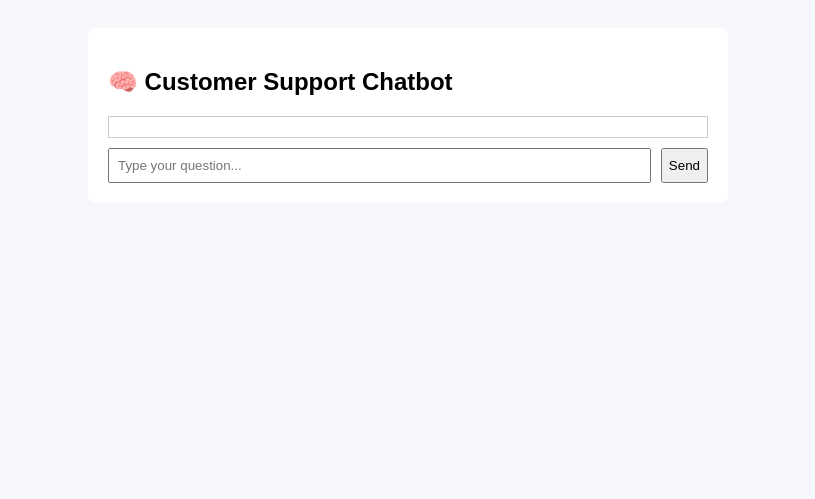
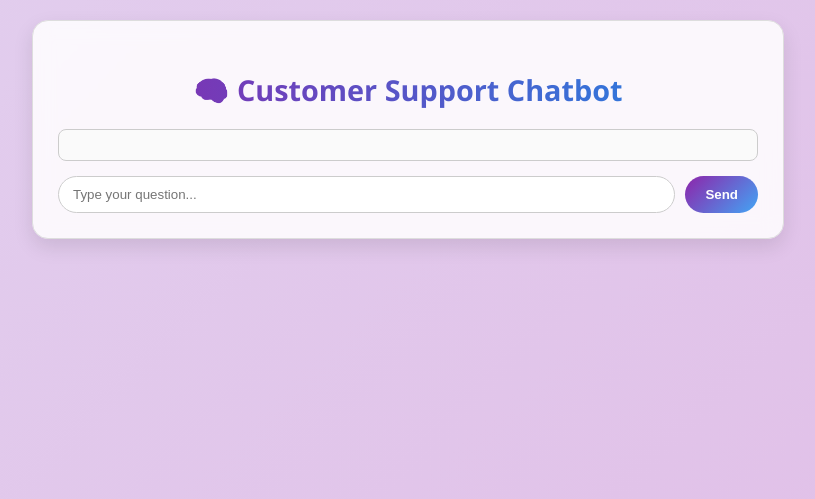
Before and after one commit to Prajith04/customer-support-agent, a FastAPI app: page / in a window 1280 px wide. Shown: the top 499 px of the page, without its empty margins (232-1047 px from the left). Run offline with FastAPI, Linux system fonts and the light colour scheme.

Commit message:
Update static/styles.css

```diff
--- a/static/styles.css
+++ b/static/styles.css
@@ -1,38 +1,126 @@
 body {
-    font-family: Arial, sans-serif;
-    background-color: #f5f7fa;
+    font-family: 'Segoe UI', Tahoma, Geneva, Verdana, sans-serif;
+    background: linear-gradient(135deg, #e3f2fd, #e1bee7);
+    background-size: 400% 400%;
+    animation: gradientBackground 15s ease infinite;
     padding: 20px;
+    margin: 0;
 }
+
+@keyframes gradientBackground {
+    0% { background-position: 0% 50%; }
+    50% { background-position: 100% 50%; }
+    100% { background-position: 0% 50%; }
+}
+
 .chat-container {
-    max-width: 600px;
+    max-width: 700px;
     margin: auto;
-    background: white;
-    padding: 20px;
-    border-radius: 8px;
+    background: rgba(255, 255, 255, 0.85);
+    padding: 25px;
+    border-radius: 16px;
+    box-shadow: 0 8px 20px rgba(0, 0, 0, 0.1);
+    backdrop-filter: blur(10px);
+    border: 1px solid #ddd;
+    transition: all 0.3s ease-in-out;
 }
+
+h2 {
+    text-align: center;
+    font-size: 1.8em;
+    margin-bottom: 20px;
+    background: linear-gradient(to right, #8e24aa, #1e88e5);
+    -webkit-background-clip: text;
+    -webkit-text-fill-color: transparent;
+}
+
 .chat-box {
     border: 1px solid #ccc;
-    padding: 10px;
+    border-radius: 8px;
+    padding: 15px;
     max-height: 300px;
     overflow-y: auto;
-    margin-bottom: 10px;
+    background-color: #fafafa;
+    margin-bottom: 15px;
 }
+
+.user, .bot {
+    margin: 8px 0;
+    padding: 10px 14px;
+    border-radius: 20px;
+    display: inline-block;
+    max-width: 80%;
+    word-wrap: break-word;
+    animation: fadeIn 0.4s ease-in-out;
+}
+
 .user {
-    text-align: right;
-    color: #0066cc;
+    background: linear-gradient(135deg, #42a5f5, #1e88e5);
+    color: white;
+    float: right;
+    clear: both;
 }
+
 .bot {
-    text-align: left;
+    background: #f1f3f4;
     color: #333;
+    float: left;
+    clear: both;
 }
+
 form {
     display: flex;
     gap: 10px;
+    margin-top: 10px;
 }
+
 input[type="text"] {
     flex-grow: 1;
-    padding: 8px;
+    padding: 10px 14px;
+    border: 1px solid #ccc;
+    border-radius: 25px;
+    outline: none;
+    transition: border-color 0.3s;
 }
+
+input[type="text"]:focus {
+    border-color: #42a5f5;
+}
+
+button {
+    padding: 10px 20px;
+    background: linear-gradient(135deg, #8e24aa, #42a5f5);
+    border: none;
+    border-radius: 25px;
+    color: white;
+    cursor: pointer;
+    font-weight: bold;
+    transition: background 0.3s;
+}
+
+button:hover {
+    background: linear-gradient(135deg, #6a1b9a, #1976d2);
+}
+
 .entities {
     margin-top: 20px;
+    padding: 15px;
+    background: #fff;
+    border-radius: 10px;
+    box-shadow: 0 4px 10px rgba(0,0,0,0.05);
+    border-left: 5px solid #8e24aa;
 }
+
+.entities h4 {
+    margin-bottom: 10px;
+    color: #8e24aa;
+}
+
+.entities ul {
+    padding-left: 20px;
+}
+
+@keyframes fadeIn {
+    from { opacity: 0; transform: translateY(5px); }
+    to { opacity: 1; transform: translateY(0); }
+}
```
